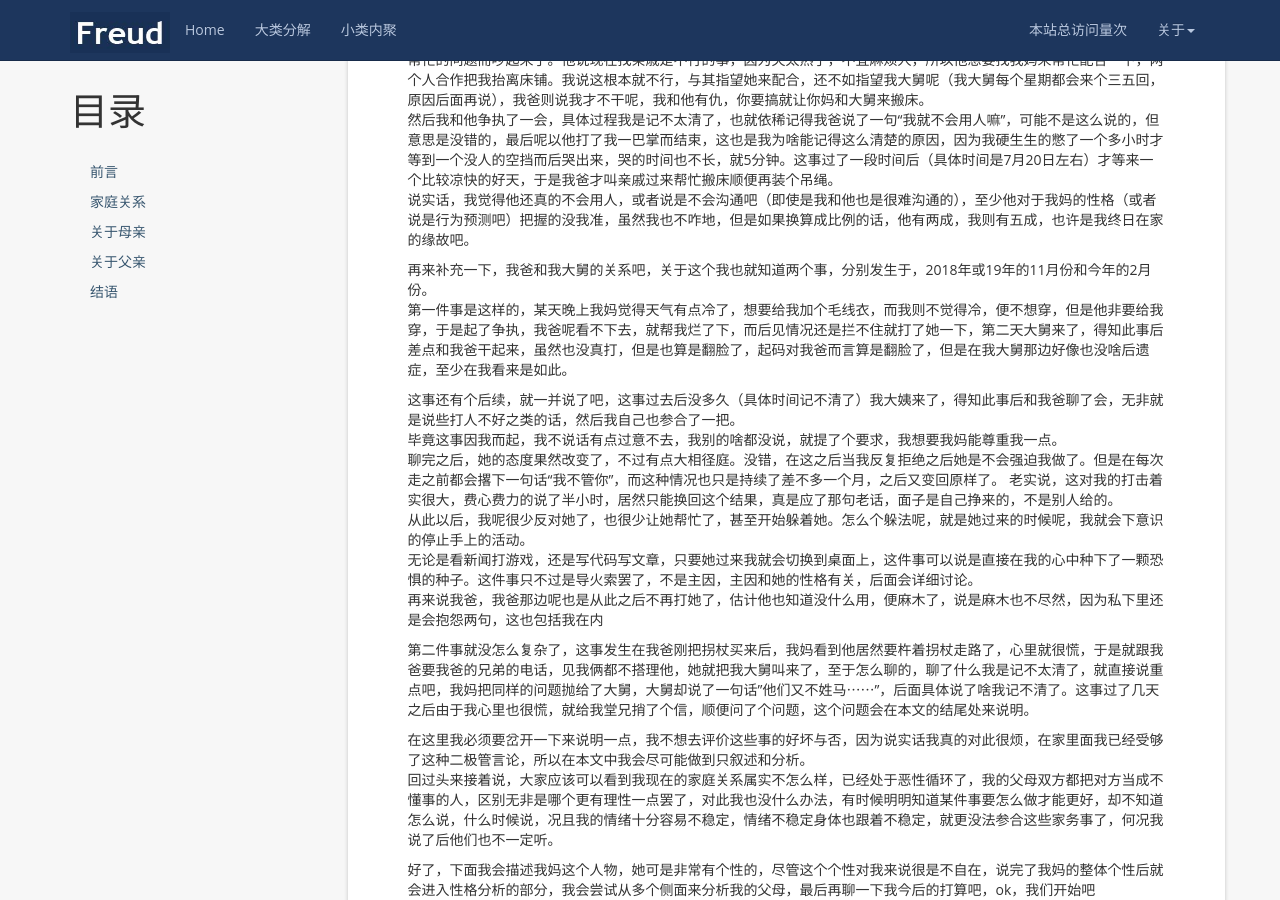
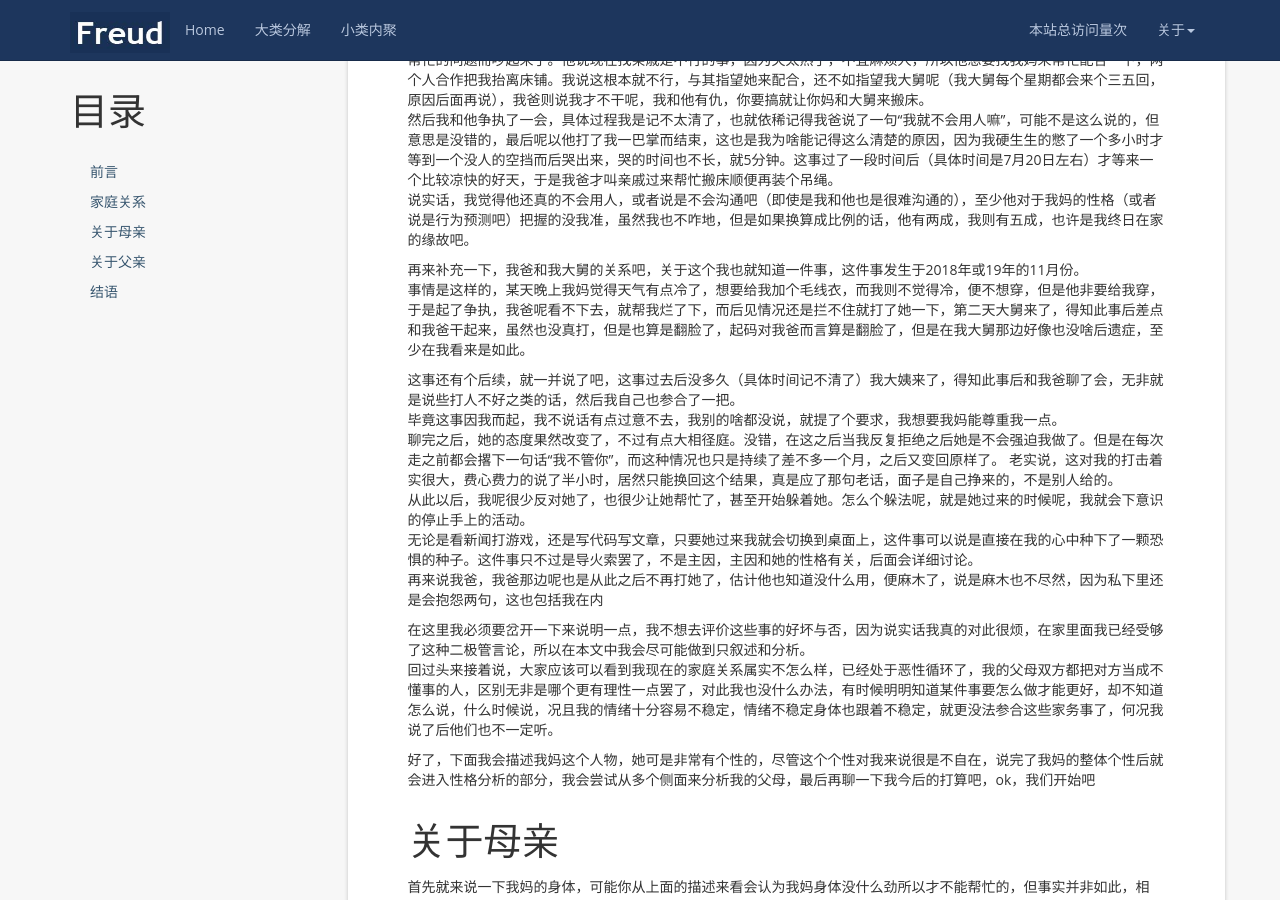
Before and after one commit to kljzndx/My-Blog, a Jekyll site: the page built from _posts/2023-01-22-细说家庭关系.md, in a window 1280 px wide and 900 px high, scrolled down 1013 px. Built offline with Jekyll 4.4.1, drawn with Linux system fonts in a browser that asks for light colours; nearby versions of some CDN libraries; comment, search, counter and statistics services are not loaded.

Commit message:
删除过激段落

```diff
--- a/_posts/2023-01-22-细说家庭关系.md
+++ b/_posts/2023-01-22-细说家庭关系.md
@@ -33,8 +33,8 @@ tags: [随便写写]
 然后我和他争执了一会，具体过程我是记不太清了，也就依稀记得我爸说了一句“我就不会用人嘛”，可能不是这么说的，但意思是没错的，最后呢以他打了我一巴掌而结束，这也是我为啥能记得这么清楚的原因，因为我硬生生的憋了一个多小时才等到一个没人的空挡而后哭出来，哭的时间也不长，就5分钟。这事过了一段时间后（具体时间是7月20日左右）才等来一个比较凉快的好天，于是我爸才叫亲戚过来帮忙搬床顺便再装个吊绳。
 说实话，我觉得他还真的不会用人，或者说是不会沟通吧（即使是我和他也是很难沟通的），至少他对于我妈的性格（或者说是行为预测吧）把握的没我准，虽然我也不咋地，但是如果换算成比例的话，他有两成，我则有五成，也许是我终日在家的缘故吧。
 
-再来补充一下，我爸和我大舅的关系吧，关于这个我也就知道两个事，分别发生于，2018年或19年的11月份和今年的2月份。
-第一件事是这样的，某天晚上我妈觉得天气有点冷了，想要给我加个毛线衣，而我则不觉得冷，便不想穿，但是他非要给我穿，于是起了争执，我爸呢看不下去，就帮我烂了下，而后见情况还是拦不住就打了她一下，第二天大舅来了，得知此事后差点和我爸干起来，虽然也没真打，但是也算是翻脸了，起码对我爸而言算是翻脸了，但是在我大舅那边好像也没啥后遗症，至少在我看来是如此。
+再来补充一下，我爸和我大舅的关系吧，关于这个我也就知道一件事，这件事发生于2018年或19年的11月份。
+事情是这样的，某天晚上我妈觉得天气有点冷了，想要给我加个毛线衣，而我则不觉得冷，便不想穿，但是他非要给我穿，于是起了争执，我爸呢看不下去，就帮我烂了下，而后见情况还是拦不住就打了她一下，第二天大舅来了，得知此事后差点和我爸干起来，虽然也没真打，但是也算是翻脸了，起码对我爸而言算是翻脸了，但是在我大舅那边好像也没啥后遗症，至少在我看来是如此。
 
 这事还有个后续，就一并说了吧，这事过去后没多久（具体时间记不清了）我大姨来了，得知此事后和我爸聊了会，无非就是说些打人不好之类的话，然后我自己也参合了一把。
 毕竟这事因我而起，我不说话有点过意不去，我别的啥都没说，就提了个要求，我想要我妈能尊重我一点。
@@ -43,8 +43,6 @@ tags: [随便写写]
 从此以后，我呢很少反对她了，也很少让她帮忙了，甚至开始躲着她。怎么个躲法呢，就是她过来的时候呢，我就会下意识的停止手上的活动。
 无论是看新闻打游戏，还是写代码写文章，只要她过来我就会切换到桌面上，这件事可以说是直接在我的心中种下了一颗恐惧的种子。这件事只不过是导火索罢了，不是主因，主因和她的性格有关，后面会详细讨论。
 再来说我爸，我爸那边呢也是从此之后不再打她了，估计他也知道没什么用，便麻木了，说是麻木也不尽然，因为私下里还是会抱怨两句，这也包括我在内
-
-第二件事就没怎么复杂了，这事发生在我爸刚把拐杖买来后，我妈看到他居然要杵着拐杖走路了，心里就很慌，于是就跟我爸要我爸的兄弟的电话，见我俩都不搭理他，她就把我大舅叫来了，至于怎么聊的，聊了什么我是记不太清了，就直接说重点吧，我妈把同样的问题抛给了大舅，大舅却说了一句话"他们又不姓马⋯⋯"，后面具体说了啥我记不清了。这事过了几天之后由于我心里也很慌，就给我堂兄捎了个信，顺便问了个问题，这个问题会在本文的结尾处来说明。
 
 在这里我必须要岔开一下来说明一点，我不想去评价这些事的好坏与否，因为说实话我真的对此很烦，在家里面我已经受够了这种二极管言论，所以在本文中我会尽可能做到只叙述和分析。
 回过头来接着说，大家应该可以看到我现在的家庭关系属实不怎么样，已经处于恶性循环了，我的父母双方都把对方当成不懂事的人，区别无非是哪个更有理性一点罢了，对此我也没什么办法，有时候明明知道某件事要怎么做才能更好，却不知道怎么说，什么时候说，况且我的情绪十分容易不稳定，情绪不稳定身体也跟着不稳定，就更没法参合这些家务事了，何况我说了后他们也不一定听。
```
